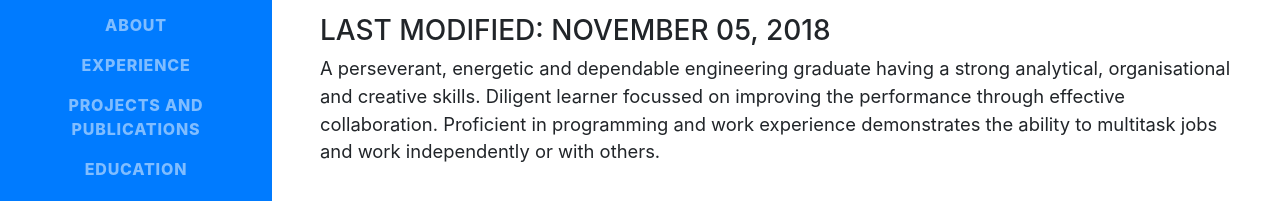
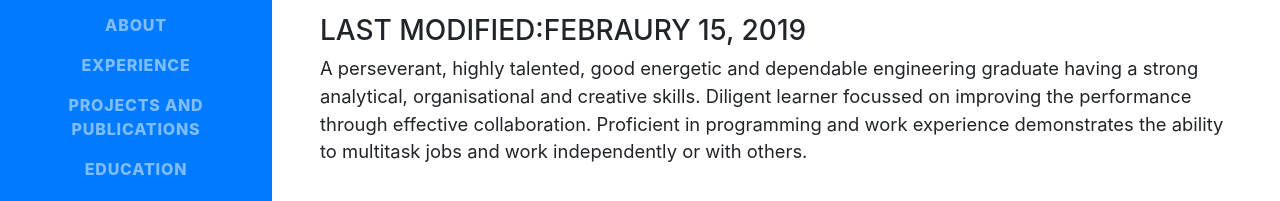
Before and after one commit to VikranthSubramanian/VikranthSubramanian.github.io, a website with bundled scripts: page index.html in a window 1280 px wide. Shown: the part 335-536 px from the top of the page. Built offline with nearby package versions, Linux system fonts and the light colour scheme; a web font is replaced by a local one.

Commit message:
Update index.html

```diff
--- a/index.html
+++ b/index.html
@@ -69,9 +69,9 @@
           <div class="subheading mb-5">Unit 7/4 Botony Street, Randwick, Sydney 2031 · +(61) 0414378741·
             <a href="mailto:vikranth.subramanian@unsw.edu.au"><small>vikranth.subramanian@unsw.edu.au</small></a>
           </div>
-          <h3> Last modified: November 05, 2018</h3>
+          <h3> Last modified:Febraury 15, 2019</h3>
           <p class="lead mb-5">
-            A perseverant, energetic and dependable engineering graduate having a strong analytical, organisational and creative skills. Diligent learner focussed on improving the performance through effective collaboration. Proficient in programming and work experience demonstrates the ability to multitask jobs and work independently or with others.</p>
+            A perseverant, highly talented, good energetic and dependable engineering graduate having a strong analytical, organisational and creative skills. Diligent learner focussed on improving the performance through effective collaboration. Proficient in programming and work experience demonstrates the ability to multitask jobs and work independently or with others.</p>
           <div class="social-icons">
             <a href="http://www.linkedin.com/in/vikranth-subramanian-893384ba">
               <i class="fab fa-linkedin-in"></i>
```
